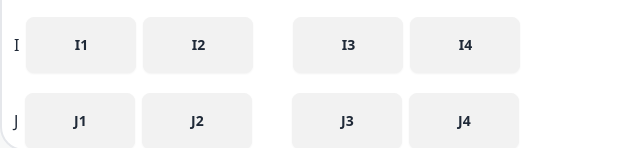
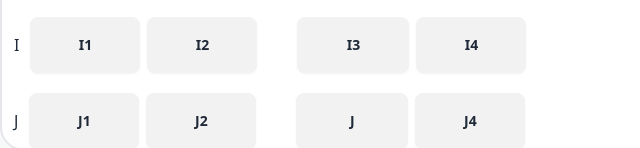
Before and after one commit to ahnaf4D/b9-assignment-5, a plain HTML site: page index.html in a window 1280 px wide. Shown: the part 2589-2737 px from the top of the page, 0-640 px from the left. Drawn offline with nearby package versions, Linux system fonts and the light colour scheme.

Commit message:
seat plan section ui updated

```diff
--- a/index.html
+++ b/index.html
@@ -298,27 +298,27 @@
                                 <div> <button class="btn w-[110px] h-[56px]">H4</button></div>
                             </div>
                         </div>
-                        <!-- I row seats -->
+                        <!-- H row seats -->
                         <div class="flex gap-10">
                             <div class="join flex gap-2 items-center">
-                                <div> <button>I</button></div>
+                                <div> <button class="mr-1">I</button></div>
                                 <div> <button class="btn btn-normal w-[110px] h-[56px]">I1</button></div>
                                 <div> <button class="btn w-[110px] h-[56px]">I2</button></div>
                             </div>
                             <div class="join flex gap-2 items-center">
-                                <div> <button class="btn btn-normal w-[110px] h-[56px]">I3</button></div>
+                                <div> <button class="btn btn-normal w-[112px] h-[56px]">I3</button></div>
                                 <div> <button class="btn w-[110px] h-[56px]">I4</button></div>
                             </div>
                         </div>
                         <!-- J row seats -->
                         <div class="flex gap-10">
                             <div class="join flex gap-2 items-center">
-                                <div> <button>J</button></div>
+                                <div> <button class="mr-1">J</button></div>
                                 <div> <button class="btn btn-normal w-[110px] h-[56px]">J1</button></div>
                                 <div> <button class="btn w-[110px] h-[56px]">J2</button></div>
                             </div>
                             <div class="join flex gap-2 items-center">
-                                <div> <button class="btn btn-normal w-[110px] h-[56px]">J3</button></div>
+                                <div> <button class="btn btn-normal w-[112px] h-[56px]">J</button></div>
                                 <div> <button class="btn w-[110px] h-[56px]">J4</button></div>
                             </div>
                         </div>
```
